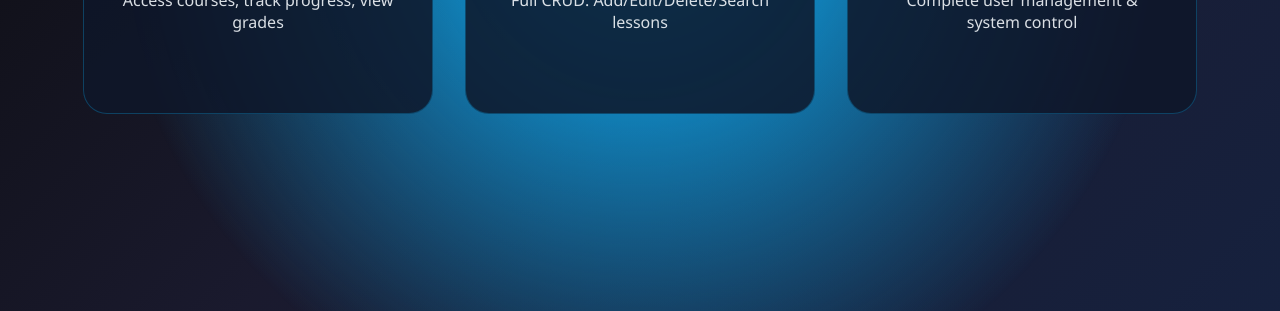
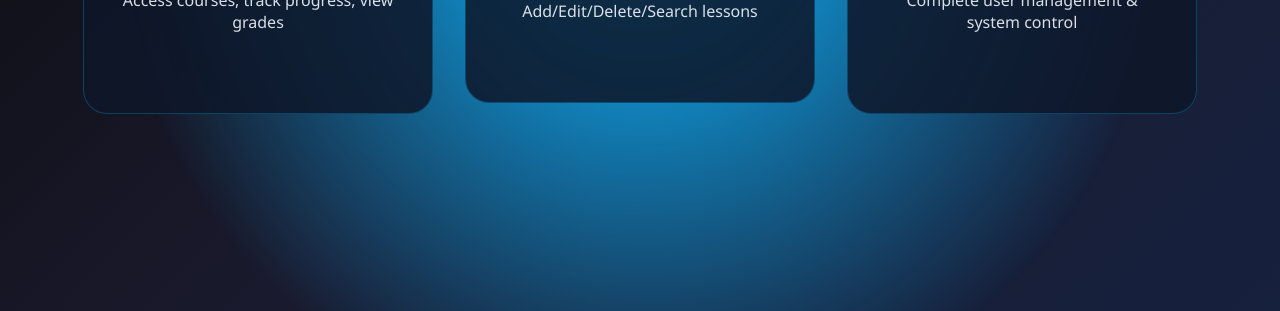
Before and after one commit to ranganakavindya-crypto/edulms, a plain HTML site: page index.html in a window 1280 px wide. Shown: the part 489-800 px from the top of the page. Drawn offline with Linux system fonts and the light colour scheme.

Commit message:
Update index.html

```diff
--- a/index.html
+++ b/index.html
@@ -461,7 +461,7 @@
             <div class="role-card" onclick="showPage('teacher-login')">
                 <div class="role-icon">👨‍🏫</div>
                 <h2 class="role-title">Teacher Portal</h2>
-                <p class="role-desc">Full CRUD: Add/Edit/Delete/Search lessons</p>
+                <p class="role-desc">Add/Edit/Delete/Search lessons</p>
             </div>
             <div class="role-card" onclick="showPage('admin-login')">
                 <div class="role-icon">⚙️</div>
@@ -942,4 +942,5 @@
 
 </body>
 
+
 </html>
```
